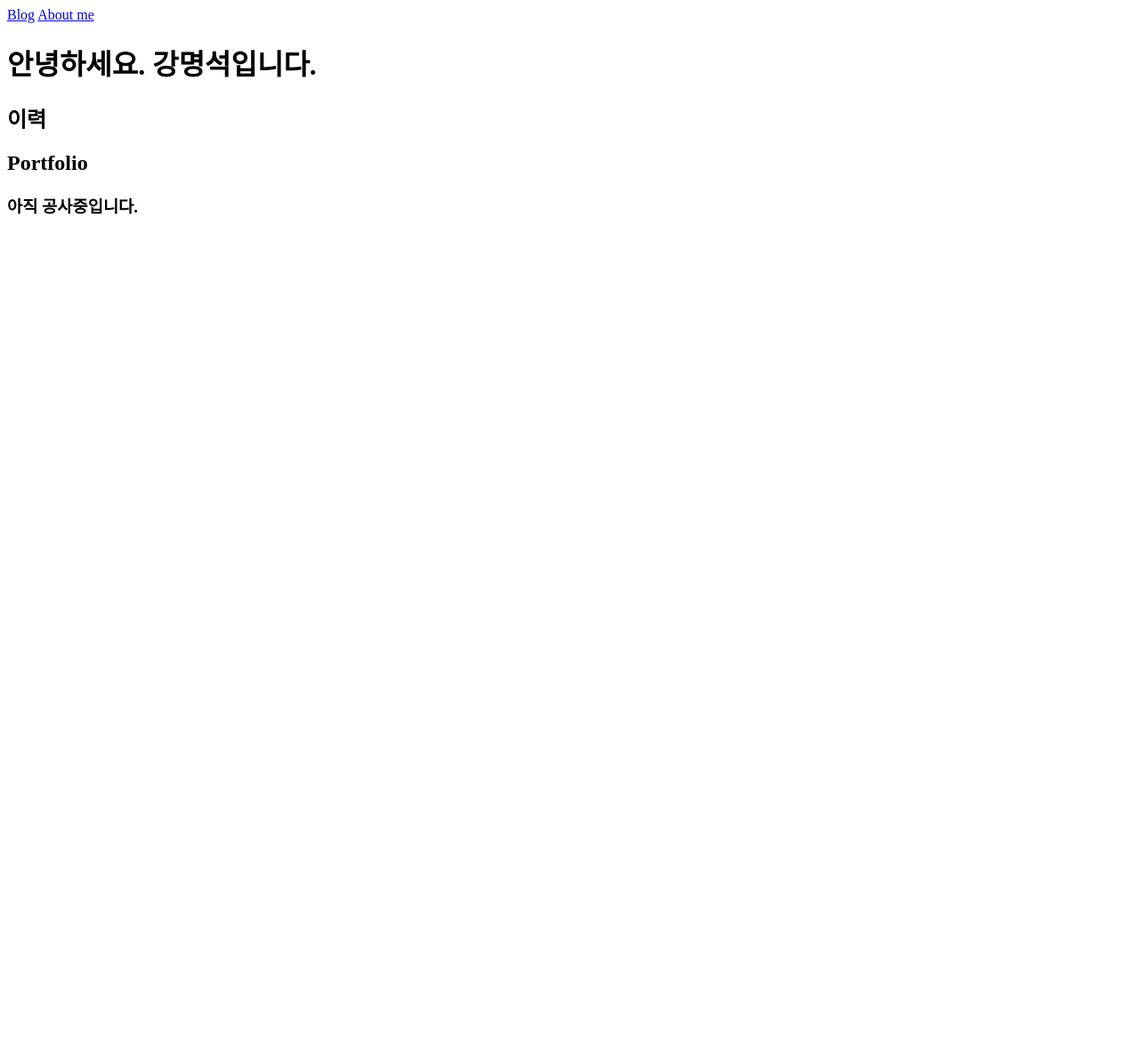
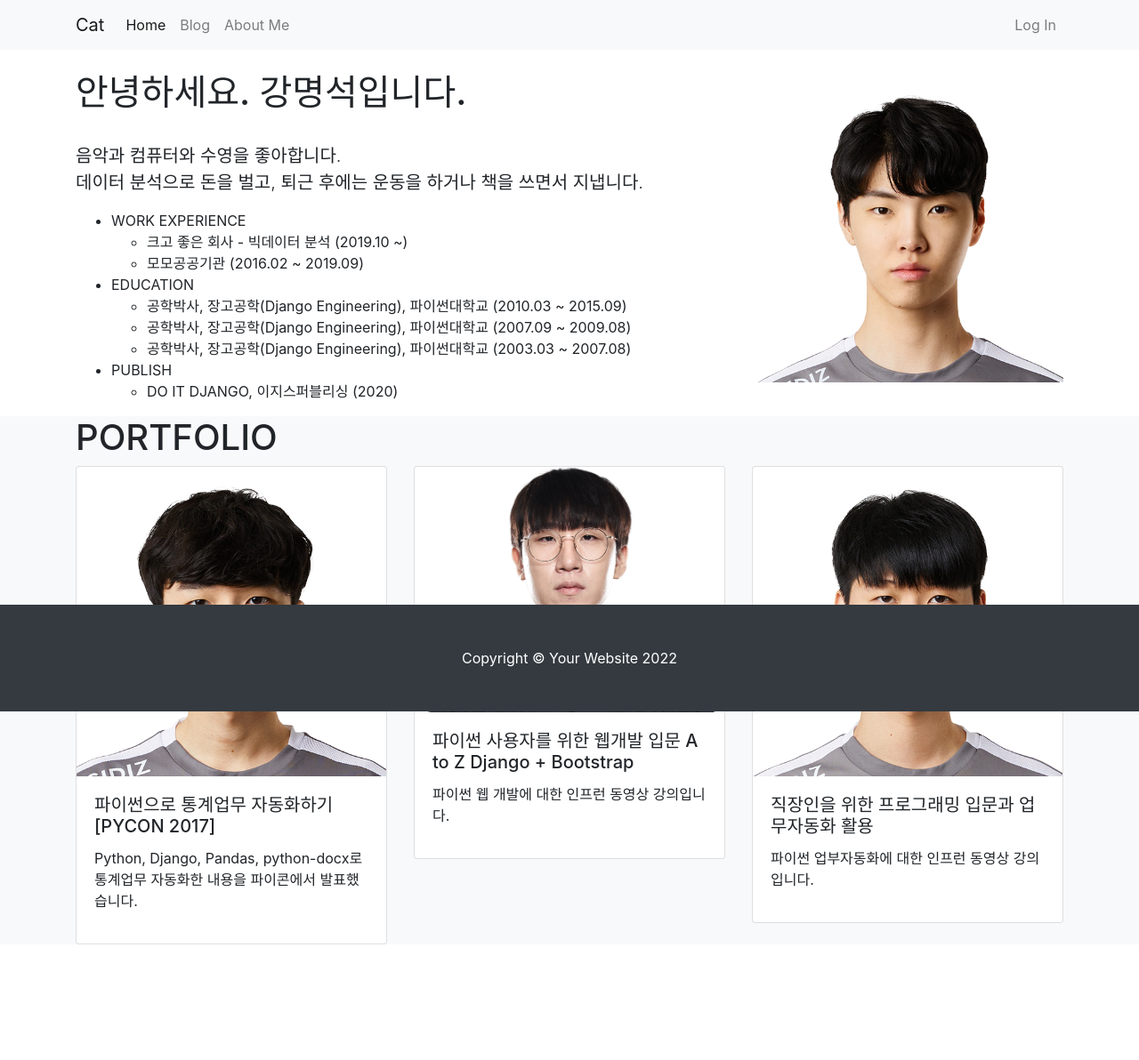
Before and after one commit to Moonyujinn/do_it_django_a_to_z, a Django app: page /about_me/ in a window 1280 px wide. Shown: the whole page at 89% size. Before the commit the page ends 241 px from the top, so only its background shows below. Run offline with Django 4.2, Linux system fonts and the light colour scheme; some libraries are stand-ins or nearby versions.

Commit message:
자기소개 페이지에 내용 채우기

```diff
--- /dev/null
+++ b/single_pages/static/single_pages/css/about_me.css
@@ -0,0 +1,3 @@
+.margin-for-footer {
+    margin-bottom: 130px;
+}
--- a/single_pages/static/single_pages/css/landing.css
+++ b/single_pages/static/single_pages/css/landing.css
@@ -1,5 +1,5 @@
 body {
-    background-color: url('/do_it_django_a_to_z/single_pages/static/single_pages/images/배경이미지.jpg') no-repeat center center fixed;
+    background: url('/static/single_pages/images/background.jpg') no-repeat center center fixed;
     -webkit-background-size: cover;
     -moz-background-size: cover;
     background-size: cover;
--- a/single_pages/templates/single_pages/about_me.html
+++ b/single_pages/templates/single_pages/about_me.html
@@ -1,18 +1,126 @@
 <!DOCTYPE html>
+{% load static %}
 <html lang="ko">
 <head>
     <meta charset="UTF-8">
-    <title>개발자 강명석입니다.</title>
+    <title>About 명석</title>
+
+    <link rel="stylesheet" href="{% static 'blog/bootstrap/bootstrap.min.css' %}" media="screen">
+    <link rel="stylesheet" href="{% static 'single_pages/css/about_me.css' %}" media="screen">
+
 </head>
 <body>
-<nav>
-    <a href="/blog/">Blog</a>
-    <a href="/about_me/">About me</a>
-</nav>
 
-<h1>안녕하세요. 강명석입니다.</h1>
-<h2>이력</h2>
-<h2>Portfolio</h2>
-<h3>아직 공사중입니다.</h3>
+{% include 'blog/navbar.html' %}
+
+<section>
+    <div class="container mt-4">
+        <div class="row">
+            <div class="col-md-8">
+                <h1>안녕하세요. 강명석입니다.</h1>
+                <br/>
+                <p class="lead">
+                    음악과 컴퓨터와 수영을 좋아합니다.<br/>
+                    데이터 분석으로 돈을 벌고, 퇴근 후에는 운동을 하거나 책을 쓰면서 지냅니다.
+                </p>
+
+                <ul>
+                    <li>WORK EXPERIENCE</li>
+                    <ul>
+                        <li>크고 좋은 회사 - 빅데이터 분석 (2019.10 ~)</li>
+                        <li>모모공공기관 (2016.02 ~ 2019.09)</li>
+                    </ul>
+                    <li>EDUCATION</li>
+                    <ul>
+                        <li>공학박사, 장고공학(Django Engineering), 파이썬대학교 (2010.03 ~ 2015.09)</li>
+                        <li>공학박사, 장고공학(Django Engineering), 파이썬대학교 (2007.09 ~ 2009.08)</li>
+                        <li>공학박사, 장고공학(Django Engineering), 파이썬대학교 (2003.03 ~ 2007.08)</li>
+                    </ul>
+                    <li>PUBLISH</li>
+                    <ul>
+                        <li>DO IT DJANGO, 이지스퍼블리싱 (2020)</li>
+                    </ul>
+                </ul>
+            </div>
+            <div class="col-lg-4">
+                <img class="img-fluid" src="{% static 'single/images/my_back.png' %}">
+            </div>
+        </div>
+    </div>
+</section>
+
+<section class="bg-light margin-for-footer">
+    <div class="container">
+        <div class="row">
+            <div class="col-12">
+                <h1>PORTFOLIO</h1>
+            </div>
+        </div>
+        <div class="row">
+            <div class="col-lg-4">
+                <div class="card" data-toggle="modal" data-target="#pycon2017">
+                    <img class="card-img-top" src="{% static 'single_pages/images/pycon_sy_2017.png' %}">
+                    <div class="card-body">
+                        <h5 class="card-title">파이썬으로 통계업무 자동화하기 [PYCON 2017]</h5>
+                        <p>Python, Django, Pandas, python-docx로 통계업무 자동화한 내용을 파이콘에서 발표했습니다.</p>
+                    </div>
+                </div>
+            </div>
+
+            <div class="col-lg-4">
+                <div class="card" data-toggle="modal" data-target="#inflearn_django2">
+                    <img class="card-img-top" src="{% static 'single_pages/images/inflearn_django2.png' %}">
+                    <div class="card-body">
+                        <h5 class="card-title">파이썬 사용자를 위한 웹개발 입문 A to Z Django + Bootstrap</h5>
+                        <p>파이썬 웹 개발에 대한 인프런 동영상 강의입니다.</p>
+                    </div>
+                </div>
+            </div>
+
+            <div class="col-lg-4">
+                <div class="card" data-toggle="modal" data-target="#automation_python">
+                    <img class="card-img-top" src="{% static 'single_pages/images/automation_python.png' %}">
+                    <div class="card-body">
+                        <h5 class="card-title">직장인을 위한 프로그래밍 입문과 업무자동화 활용</h5>
+                        <p>파이썬 업부자동화에 대한 인프런 동영상 강의입니다.</p>
+                    </div>
+                </div>
+            </div>
+        </div>
+    </div>
+</section>
+
+<!-- Modal //-->
+<div class="modal fade" id="modal_1" tabindex="-1" role="dialog" aria-labelledby="modal_1" aria-hidden="true">
+    <div class="modal-dialog modal-lg" role="document"></div>
+        <!-- 생략된 부분 시작 //-->
+        <div class="modal-content">
+            <div class="modal-header">
+                <h5 class="modal-title" id="modal_1">츄르 자동 공급장치 개발</h5>
+                <button type="button" class="close" data-dismiss="modal" aria-label="Close">
+                    <span aria-hidden="true">&times;</span>
+                </button>
+            </div>
+            <div class="modal-body">
+                <div class="row">
+                    <div class="col-lg-7">
+                        <img class="card-img-top" src="{% static 'single_pages/images/pot_1.jpg' %}">
+                    </div>
+                    <div class="col-lg-5">
+                        <p>Python, Django, Pandas, python-docx 자동화</p>
+                    </div>
+                </div>
+            </div>
+            <div class="modal-footer">
+                <button type="button" class="btn btn-secondary" data-dismiss="modal">Close</button>
+            </div>
+        </div>
+        <!-- 생략된 부분 끝 //-->
+</div>
+
+<div class="fixed-bottom">
+    {% include 'blog/footer.html' %}
+</div>
+
 </body>
 </html>
```
Also changed, not shown: single_pages/static/single_pages/images/automation_python.png (added), single_pages/static/single_pages/images/background.jpg (renamed from single_pages/static/single_pages/images/배경이미지.jpg), single_pages/static/single_pages/images/inflearn_django2.png (added), single_pages/static/single_pages/images/my_back.png (added), single_pages/static/single_pages/images/pycon_sy_2017.png (added).
